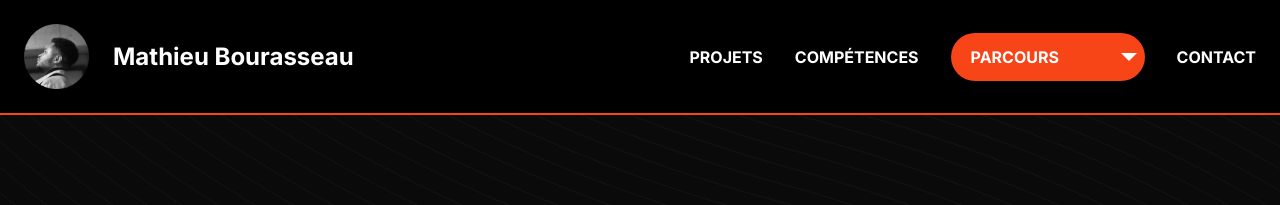
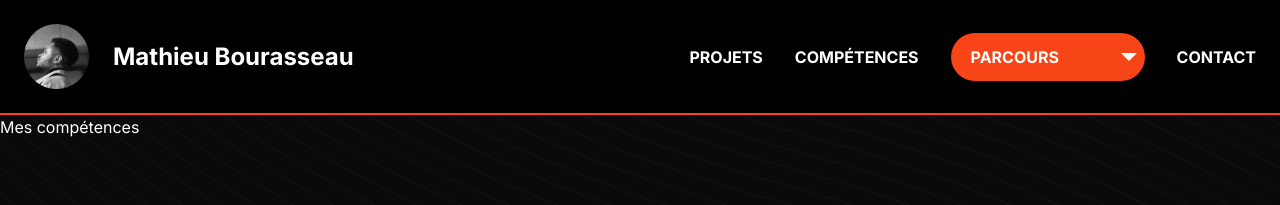
Before and after one commit to MathieuBourasseau/react-portfolio, a Next.js app: page / in a window 1280 px wide. Both pictures are taken after a click on the button "COMPÉTENCES". Shown: the top 205 px of the page. Built offline with nearby package versions, Linux system fonts and the light colour scheme.

Commit message:
feat: Skills component created + activePage with skills added in Navigation

```diff
--- a/app/page.tsx
+++ b/app/page.tsx
@@ -4,6 +4,7 @@ import Image from "next/image";
 import Navigation from "@/components/Navigation";
 import HomePage from "@/components/HomePage";
 import Projects from "@/components/Projects";
+import Skills from "@/components/Skills";
 import { useState } from "react";
 import { BackgroundBeams } from "@/components/ui/background-beams";
 
@@ -17,6 +18,7 @@ export default function Home() {
             <main className="relative bg-neutral-950 z-10 flex flex-col flex-1">
                 {activePage === 'home' && <HomePage />}
                 {activePage === 'projects' && <Projects />}
+                {activePage === 'skills' && <Skills /> }
                 <BackgroundBeams />
             </main>
         </>
--- a/components/Navigation.tsx
+++ b/components/Navigation.tsx
@@ -150,7 +150,6 @@ export default function Navigation({activePage, onActivePage}) {
                             ) : (
                                 <button
                                     key={index}
-                                    href={link.label}
                                     onClick={() => onActivePage(link.link)}
                                     className="w-full cursor-pointer flex justify-center uppercase items-center text-base py-2 hover:text-[#f74518] transition-transform duration-300"
                                 >
--- /dev/null
+++ b/components/Skills.tsx
@@ -0,0 +1,9 @@
+import React from 'react'
+
+export default function Skills() {
+    return (
+        <section className="relative z-10">
+            <h1 className="text-white">Mes compétences</h1>
+        </section>
+    )
+}
```
